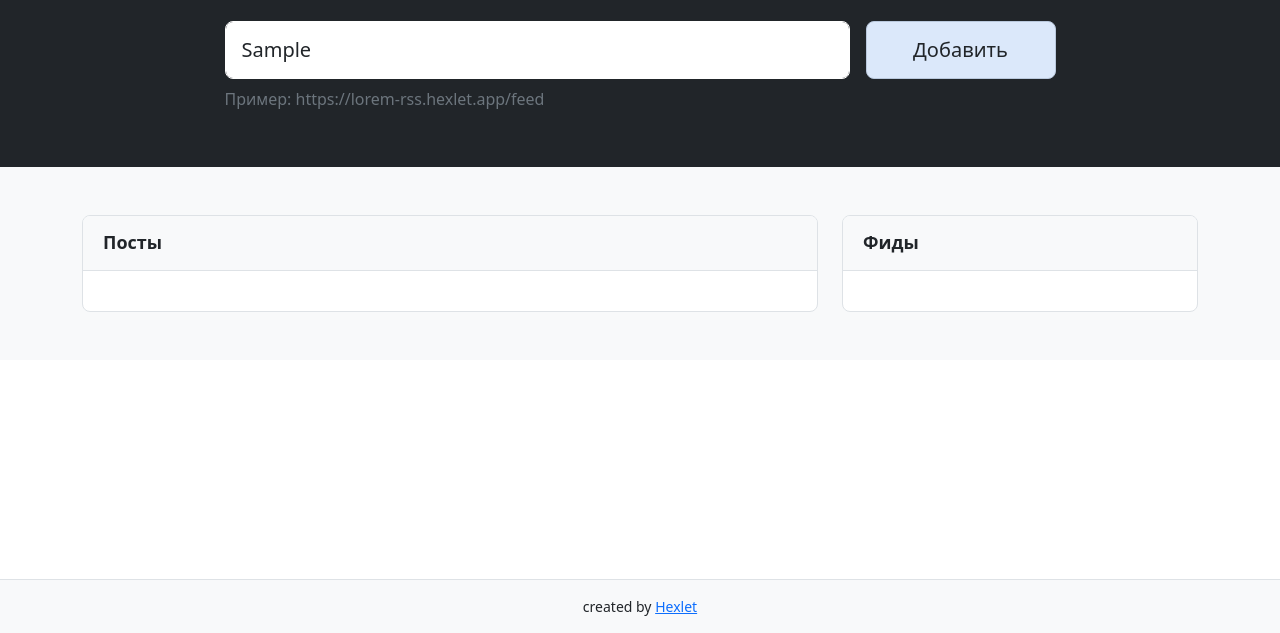
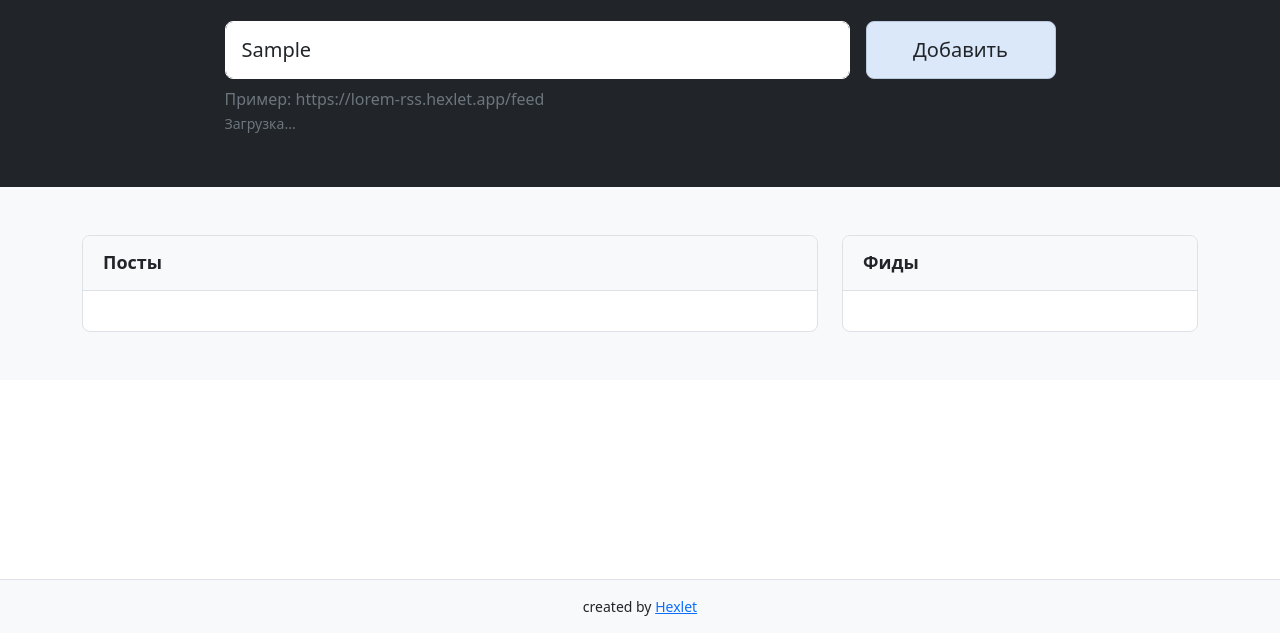
Before and after one commit to t3mm1k/frontend-project-11, a website built with Vite: page index.html in a window 1280 px wide. Both pictures are taken after typing "Sample" into the empty fields and a click on the button "Добавить". Shown: the part 167-800 px from the top of the page. Built offline with nearby package versions, Linux system fonts and the light colour scheme.

Commit message:
feat: обработка ошибок сети и загрузки

```diff
--- a/src/app/app.js
+++ b/src/app/app.js
@@ -11,7 +11,7 @@ export const initApp = () => {
   createFormController(view, model);
 
 
-  subscribe(model, () => {
+  subscribe(model.form, () => {
     view.renderForm(snapshot(model));
   });
   subscribe(model.rssStore, () => {
--- a/src/controllers/createFormController.js
+++ b/src/controllers/createFormController.js
@@ -28,7 +28,7 @@ const createFormController = (view, state) => {
   });
   view.onSubmit((newValue) => {
     state.form.currentValue = newValue;
-    state.form.status = 'submitted'
+    state.form.status = 'sending'
     state.form.error = null;
     formSchema.validate({
       url: state.form.currentValue,
@@ -39,7 +39,9 @@ const createFormController = (view, state) => {
       const { posts, feed } = parseRssFeed(response.data.contents);
       state.rssStore.feeds.push(feed);
       state.rssStore.posts = state.rssStore.posts.concat(posts);
+      state.form.status = 'success'
     }).catch((err) => {
+      state.form.status = 'failed'
       state.form.error = getErrorKey(err);
     })
   });
--- a/src/locales/en/validation.json
+++ b/src/locales/en/validation.json
@@ -3,7 +3,8 @@
     "required": "URL must not be empty",
     "invalid": "URL must be valid",
     "duplicate": "RSS already exists",
-    "success": "RSS loaded successfully"
+    "success": "RSS loaded successfully",
+    "loading": "Loading..."
   },
   "rss": {
     "invalid": "The resource does not contain a valid RSS feed."
--- a/src/locales/ru/validation.json
+++ b/src/locales/ru/validation.json
@@ -3,7 +3,8 @@
     "required": "Ссылка не должна быть пустой",
     "invalid": "Ссылка должна быть валидным URL",
     "duplicate": "RSS уже существует",
-    "success": "RSS успешно загружен"
+    "success": "RSS успешно загружен",
+    "loading": "Загрузка..."
   },
   "rss": {
     "invalid": "The resource does not contain a valid RSS feed."
--- a/src/styles/components/rss-form.css
+++ b/src/styles/components/rss-form.css
@@ -10,14 +10,18 @@
 
 .rss-label.error {
   color: red;
+}
+
+.rss-label {
+  color: #6c757d;
   display: inline;
 }
+
 .rss-label.hidden {
   display: none;
 }
 .rss-label.success {
   color: green;
-  display: inline;
 }
 .rss-submit {
   min-width: 190px;
```
